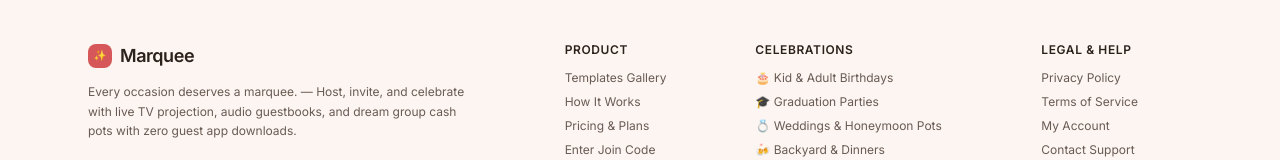
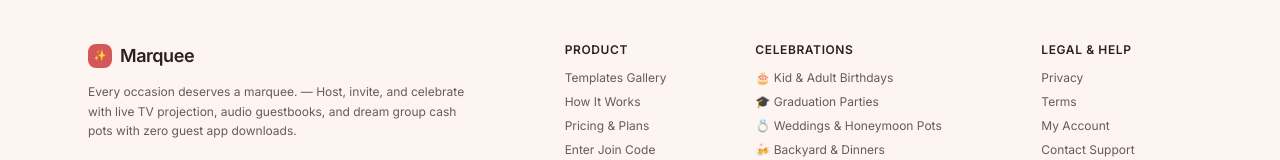
Before and after one commit to teja1989/wallboard, a Next.js app: page /pricing in a window 1280 px wide. Shown: the part 4415-4575 px from the top of the page. Built offline with nearby package versions, Linux system fonts and the light colour scheme; no server answers.

Commit message:
fix(e2e): shorten footer legal link text to avoid strict mode collisions on legal pages

```diff
--- a/src/components/marketing/site-chrome.tsx
+++ b/src/components/marketing/site-chrome.tsx
@@ -182,12 +182,12 @@
                   href="/privacy"
                   className="transition-colors hover:text-[var(--text-primary)]"
                 >
-                  Privacy Policy
+                  Privacy
                 </Link>
               </li>
               <li>
                 <Link href="/terms" className="transition-colors hover:text-[var(--text-primary)]">
-                  Terms of Service
+                  Terms
                 </Link>
               </li>
               <li>
```
